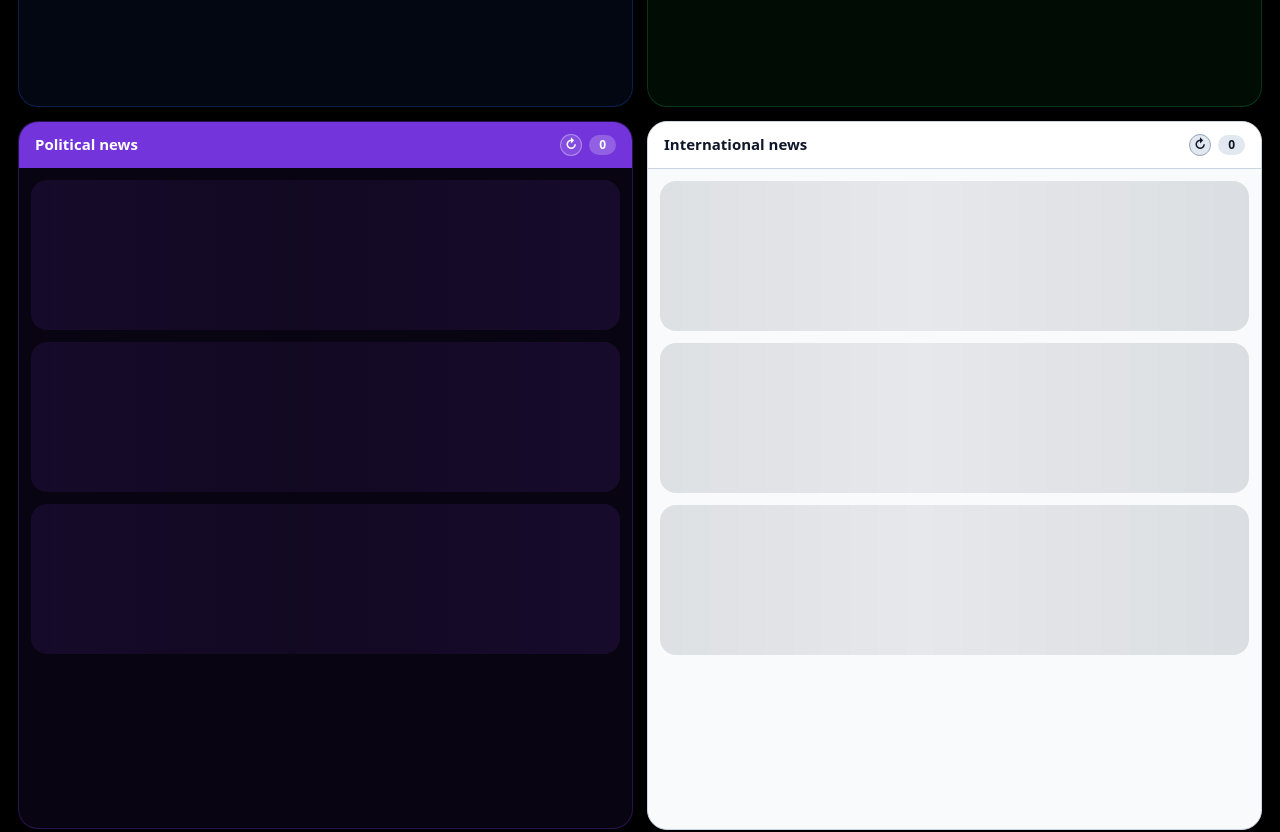
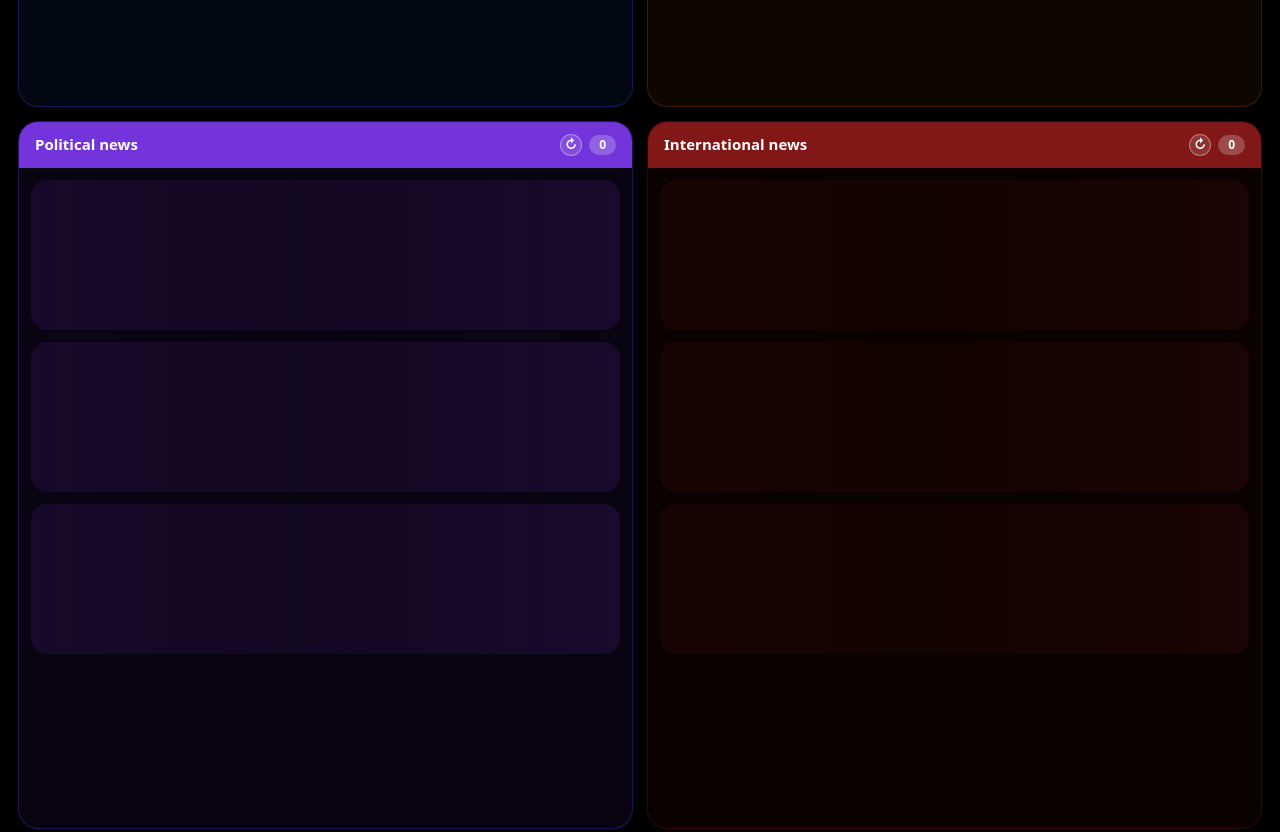
Before and after one commit to exxalerts/exx-grok, a website with bundled scripts: page public/index.html in a window 1280 px wide. Shown: the part 820-1652 px from the top of the page. Built offline with nearby package versions, Linux system fonts and the light colour scheme; files whose address does not match are found by name.

Commit message:
Change Local column accent to UT burnt orange (#BF5700) and International to dark red with light text; service worker v19

```diff
--- a/public/app.css
+++ b/public/app.css
@@ -1,5 +1,5 @@
 :root {
-  --nat: 37 99 235; --loc: 22 163 74; --pol: 124 58 237; --int: 15 23 42; --x: 100 116 139; --fb: 24 119 242; --ig: 225 48 108; --red: 220 38 38;
+  --nat: 37 99 235; --loc: 191 87 0; --pol: 124 58 237; --int: 139 26 26; --x: 100 116 139; --fb: 24 119 242; --ig: 225 48 108; --red: 220 38 38;
   --bg: #f3f5f9; --card: #ffffff; --text: #0f172a; --text2: #475569; --text3: #64748b; --line: #e2e8f0;
   --bar: #0b1220; --radius: 16px; --shadow: 0 2px 10px rgb(15 23 42 / .07);
   color-scheme: light dark;
@@ -207,37 +207,6 @@ html, body { background: #000; }
 .section-head .col-refresh:hover { background: rgb(var(--x) / .2); }
 .section-head .count { background: rgb(var(--x) / .18); color: var(--text); border-radius: 999px; padding: 1px 10px; font-size: 12px; }
 
-/* International: a white column with dark text, so it stays readable on the dark site */
-.col[data-tone="int"] {
-  --tone: 15 23 42;
-  --card: #ffffff;
-  --text: #0f172a;
-  --text2: #334155;
-  --text3: #475569;
-  --line: #cbd5e1;
-  background: #f8fafc;
-  border: 1px solid #cbd5e1;
-  color: #0f172a;
-}
-.col[data-tone="int"] .col-head {
-  background: #ffffff;
-  color: #0f172a;
-  border-bottom: 1px solid #cbd5e1;
-}
-.col[data-tone="int"] .col-refresh {
-  color: #0f172a;
-  border-color: #94a3b8;
-  background: #e2e8f0;
-}
-.col[data-tone="int"] .col-refresh:hover { background: #cbd5e1; }
-.col[data-tone="int"] .count { background: #e2e8f0; color: #0f172a; }
-.col[data-tone="int"] .col-msg { background: #ffffff; color: #334155; border-color: #cbd5e1; }
-.col[data-tone="int"] .card { background: #ffffff; color: #0f172a; border-color: #cbd5e1; box-shadow: 0 1px 4px rgb(15 23 42 / .08); }
-.col[data-tone="int"] .card .title { color: #0f172a; }
-.col[data-tone="int"] .card .sum { color: #334155; }
-.col[data-tone="int"] .meta, .col[data-tone="int"] .card .why, .col[data-tone="int"] .card .links a { color: #475569; }
-.col[data-tone="int"] .pill { color: #0f172a; }
-
 /* X feed: full-width box under the four news columns, exactly two rows, newest on the left */
 .x-box { margin-top: 14px; }
 .x-box .x-grid {
--- a/public/app.js
+++ b/public/app.js
@@ -9,7 +9,7 @@ const SRC_RGB = {
   'BBC World': '187 0 0', 'Fox World': '29 78 216', 'NBC World': '147 51 234', 'ABC World': '234 88 12', 'CBS World': '1 80 170', 'Sky News': '15 23 42', 'Al Jazeera': '185 28 28', 'Reuters': '255 128 0',
   '@EricLDaugh': '59 130 246', '@LeadingReport': '234 88 12', '@CollinRugg': '16 185 129', '@Breaking911': '220 38 38', '@NickSortor': '168 85 247', '@nicksortor': '168 85 247',
 };
-const TONE = { nat: '37 99 235', loc: '22 163 74', pol: '124 58 237', int: '15 23 42', x: '100 116 139', fb: '24 119 242', ig: '225 48 108' };
+const TONE = { nat: '37 99 235', loc: '191 87 0', pol: '124 58 237', int: '139 26 26', x: '100 116 139', fb: '24 119 242', ig: '225 48 108' };
 const NAT_SOURCES = ['All', 'Fox News', 'CNN', 'ABC News', 'NBC News', 'The Independent', 'Axios', 'The Hill', 'Associated Press'];
 
 const S = { posted: {}, status: null, feeds: null, q: '', natSrc: 'All', drafts: new Map(), cards: new Map(), sel: null, lastUpdated: 0 };
--- a/public/sw.js
+++ b/public/sw.js
@@ -1,5 +1,5 @@
 // Service worker: makes the dashboard installable and opens instantly. Live data always comes from the network.
-const CACHE = 'exx-shell-v18';
+const CACHE = 'exx-shell-v19';
 const SHELL = ['/', '/index.html', '/app.css', '/app.js', '/video.js', '/manifest.webmanifest', '/icons/icon-192.png', '/icons/icon-512.png'];
 self.addEventListener('install', e => { e.waitUntil(caches.open(CACHE).then(c => c.addAll(SHELL)).then(() => self.skipWaiting())); });
 self.addEventListener('activate', e => { e.waitUntil(caches.keys().then(ks => Promise.all(ks.filter(k => k !== CACHE).map(k => caches.delete(k)))).then(() => self.clients.claim())); });
```
